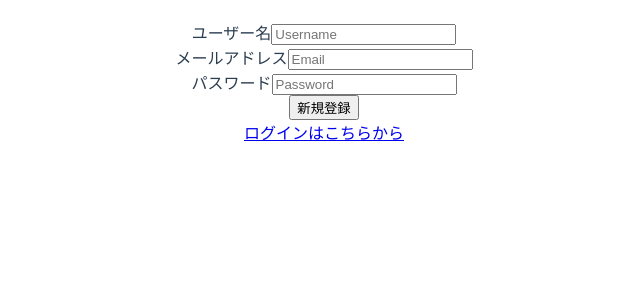
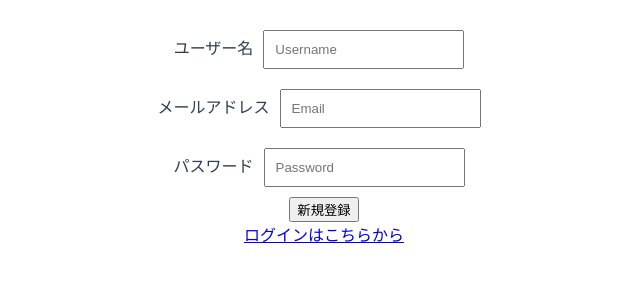
Before and after one commit to gorinesia/Vue-and-firebase-project, a Vue app: page /signup in a window 1280 px wide. Shown: the top 300 px of the page, without its empty margins (316-956 px from the left). Built offline with nearby package versions, Linux system fonts and the light colour scheme.

Commit message:
corrected css for input

```diff
--- a/src/components/Signin.vue
+++ b/src/components/Signin.vue
@@ -45,4 +45,9 @@ export default {
   justify-content: center;
   align-items: center;
 }
+
+input {
+  margin: 10px;
+  padding: 10px;
+}
 </style>
--- a/src/components/Signup.vue
+++ b/src/components/Signup.vue
@@ -52,4 +52,9 @@ export default {
   justify-content: center;
   align-items: center;
 }
+
+input {
+  margin: 10px;
+  padding: 10px;
+}
 </style>
```
